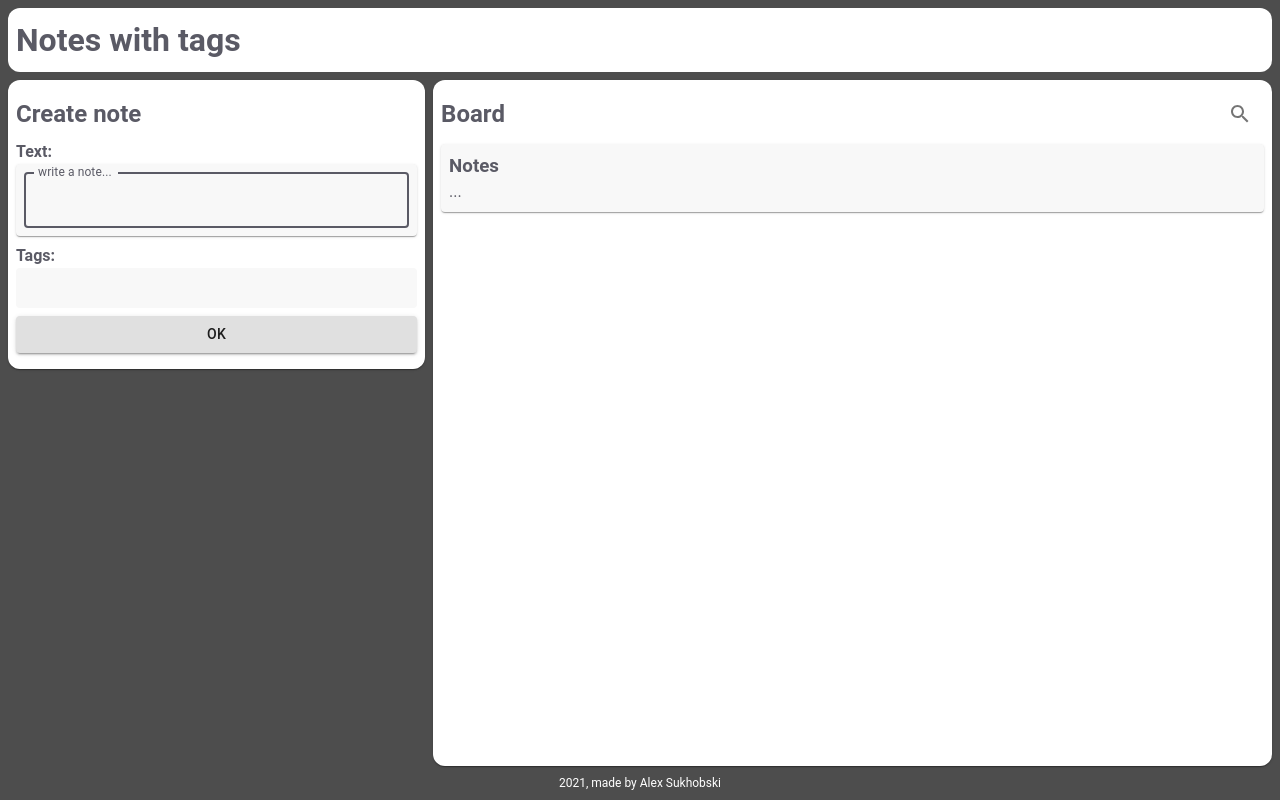
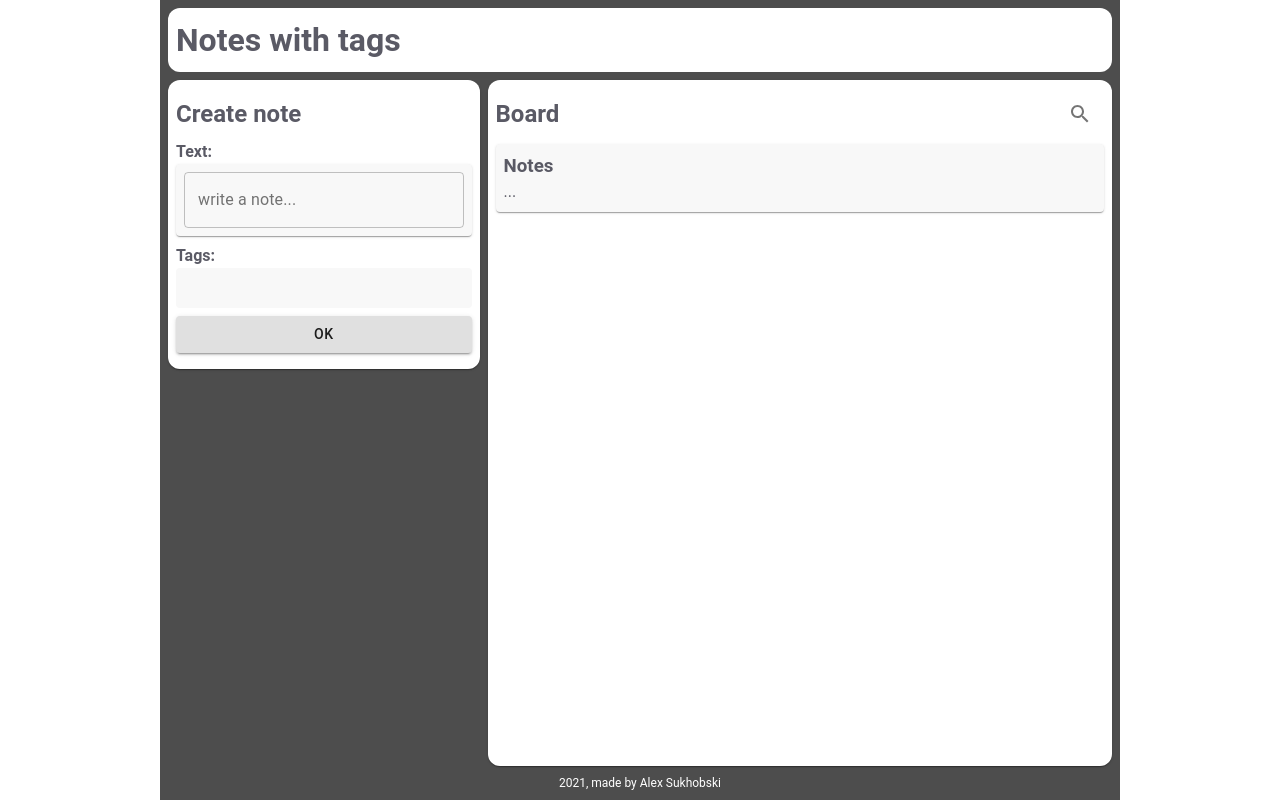
Before and after one commit to suhobski/notes-with-tags, a React (Create React App) app: page / in a window 1280 px wide. Built offline with nearby package versions, Linux system fonts and the light colour scheme.

Commit message:
refactor: change App styles

```diff
--- a/src/App.jsx
+++ b/src/App.jsx
@@ -1,12 +1,12 @@
 import React from 'react';
-import { CardContent, makeStyles, Paper } from '@material-ui/core';
+import useMediaQuery from '@mui/material/useMediaQuery';
+import { CardContent, Container, styled } from '@material-ui/core';
 import Header from './components/Header/Header';
 import CreateNoteForm from './containers/CreateNoteForm/CreateNoteForm';
 import Board from './containers/Board/Board';
 import Footer from './components/Footer/Footer';
 
-const useStyles = makeStyles((theme) => ({
-  root: {
+const AppWrapper = styled(Container)({
   position: 'relative',
   display: 'grid',
   gridTemplateRows: 'auto 1fr auto',
@@ -16,37 +16,37 @@ const useStyles = makeStyles((theme) => ({
   background: '#4D4D4D',
   fontFamily: 'Roboto, Helvetica, Arial, sans-serif',
   zIndex: 0,
-  },
-  main: {
+});
+
+const MainContent = styled(CardContent)({
   display: 'grid',
   gridTemplateColumns: 'minmax(300px, 33%) auto',
   gap: 8,
   padding: '8px 0',
-    [theme.breakpoints.down('xs')]: {
-      gridTemplateColumns: 'auto',
-    },
-  },
-  form: {
-    [theme.breakpoints.down('xs')]: {
-      display: 'none',
-    },
-  },
-}));
+});
 
 const App = () => {
-  const classes = useStyles();
+  const matches = useMediaQuery('(min-width:600px)');
 
   return (
-    <Paper className={classes.root}>
+    <AppWrapper maxWidth="md">
       <Header />
-      <CardContent className={classes.main}>
-        <div className={classes.form}>
+      <MainContent
+        style={{
+          gridTemplateColumns: matches ? 'minmax(300px, 33%) auto' : 'auto',
+        }}
+      >
+        <div
+          style={{
+            display: matches ? 'block' : 'none',
+          }}
+        >
           <CreateNoteForm />
         </div>
         <Board />
-      </CardContent>
+      </MainContent>
       <Footer />
-    </Paper>
+    </AppWrapper>
   );
 };
 
```
Lines whose indentation alone changed are shown as unchanged.
